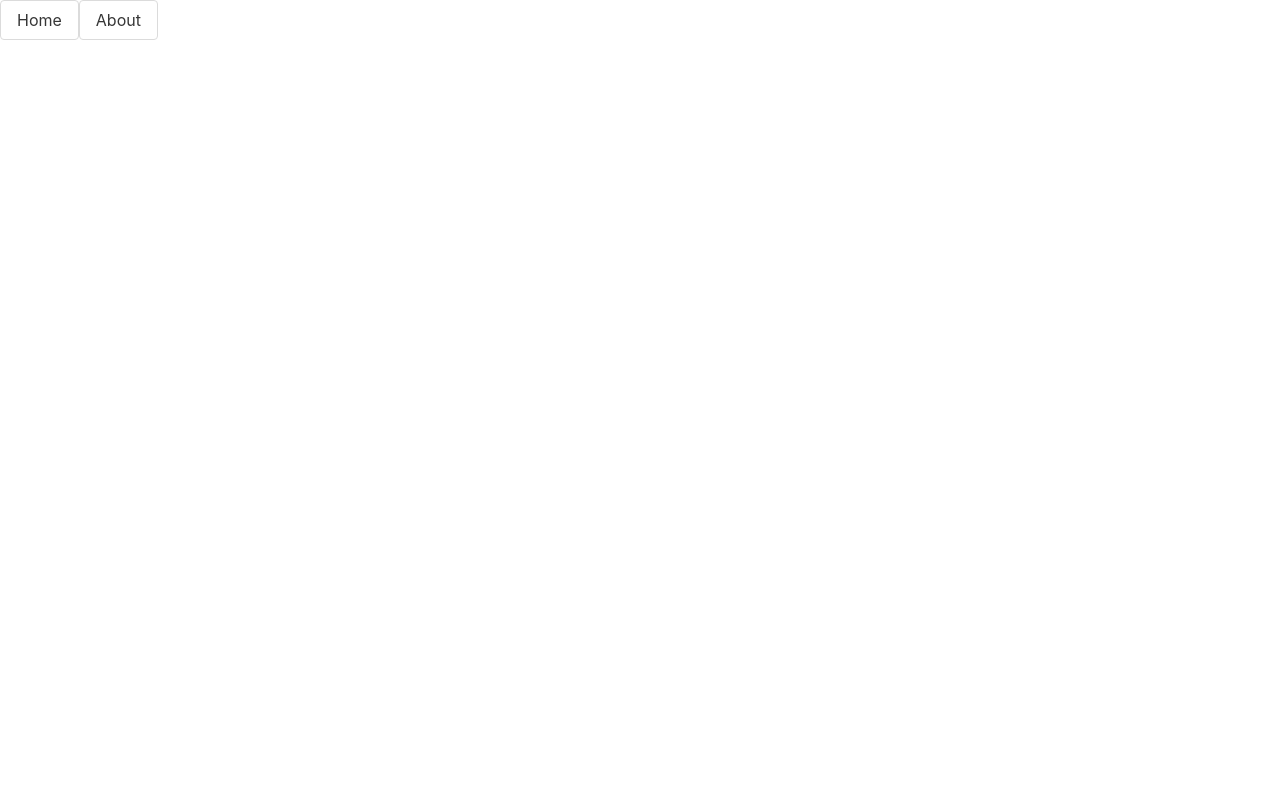
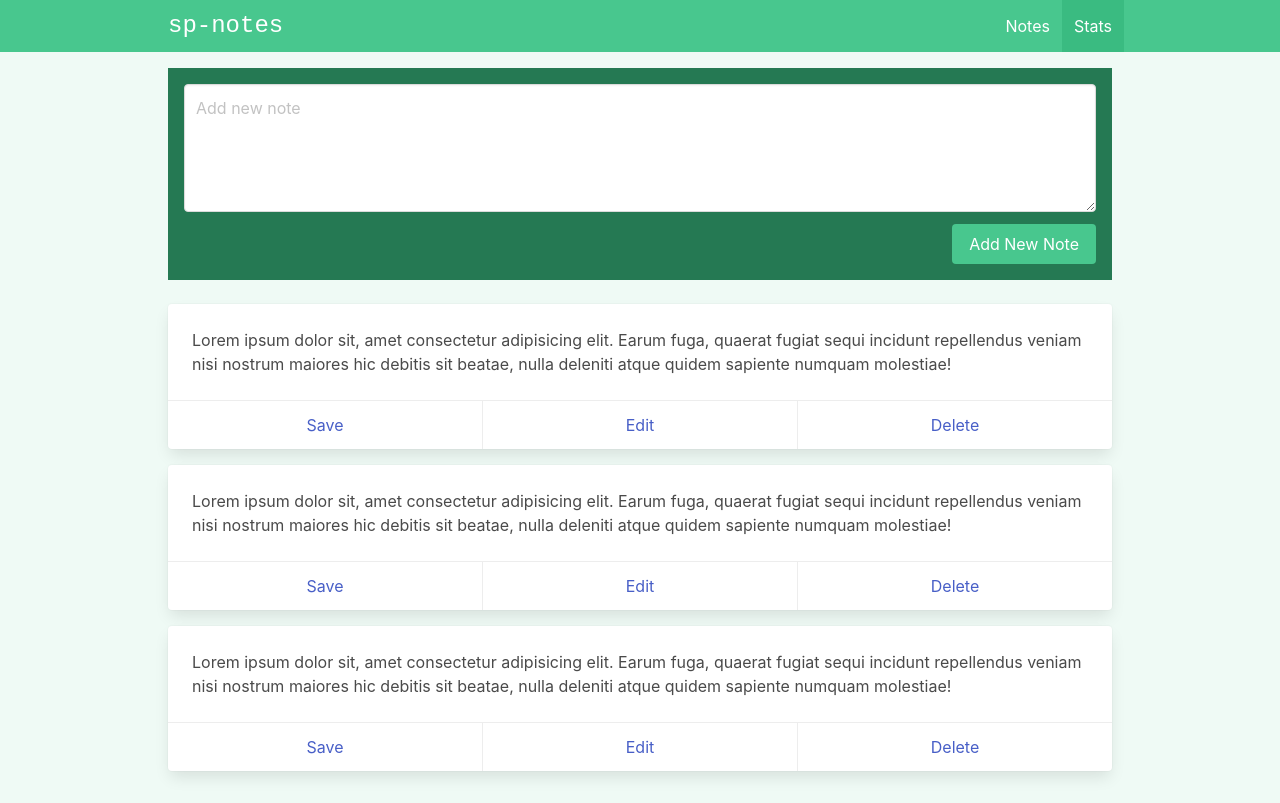
Before and after one commit to serhiipetrash/sp-notes, a Vue app: page /stats in a window 1280 px wide. Before the commit this address had no page. Built offline with nearby package versions, Linux system fonts and the light colour scheme.

Commit message:
add statsView whith Bulma design

```diff
--- a/index.html
+++ b/index.html
@@ -1,5 +1,5 @@
 <!DOCTYPE html>
-<html lang="en">
+<html lang="en" class="has-background-success-light">
   <head>
     <meta charset="UTF-8" />
     <link rel="icon" href="/favicon.ico" />
--- a/src/App.vue
+++ b/src/App.vue
@@ -1,17 +1,19 @@
+<template>
+  <NavBar />
+
+  <div class="container is-max-desktop px-2 py-4">
+    <RouterView />
+  </div>
+
+</template>
+
 <script setup>
-import { RouterLink, RouterView } from 'vue-router'
+import { RouterView } from 'vue-router'
+import NavBar from './components/Layout/NavBar.vue';
+
 
 </script>
 
-<template>
+<style>
 
-  <RouterLink to="/" class="button">Home</RouterLink>
-  <RouterLink to="/about" class="button">About</RouterLink>
-
-  <RouterView />
-
-</template>
-
-<style>
-/* @import 'bulma/css/bulma.min.css'; */
 </style>
--- /dev/null
+++ b/src/components/Layout/NavBar.vue
@@ -0,0 +1,53 @@
+<template>
+  <nav class="navbar is-success" aria-label="main navigation" role="navigation">
+    <div class="container is-max-desktop px-2">
+
+      <div class="navbar-brand">
+        <div class="navbar-item is-size-4 is-family-monospace">
+          sp-notes
+        </div>
+        <a :class="{'is-active' : showMobileNav }" @click.prevent="showMobileNav = !showMobileNav" class="navbar-burger"
+          aria-expanded="false" aria-label="menu" data-target="navbarBasicExample" role="button">
+          <span aria-hidden="true"></span>
+          <span aria-hidden="true"></span>
+          <span aria-hidden="true"></span>
+        </a>
+      </div>
+
+      <div :class="{'is-active' : showMobileNav }" id="navbarBasicExample" class="navbar-menu">
+        <div class="navbar-start">
+
+        </div>
+
+        <div class="navbar-end">
+
+          <RouterLink to="/" class="navbar-item" active-class="is-active">
+            Notes
+          </RouterLink>
+
+          <RouterLink to="/stats" class="navbar-item" active-class="is-active">
+            Stats
+          </RouterLink>
+
+        </div>
+      </div>
+    </div>
+  </nav>
+</template>
+
+<script setup >
+import { ref } from 'vue';
+import { RouterLink } from 'vue-router';
+
+const showMobileNav = ref(false)
+</script>
+
+<style>
+@media (max-width: 1023px) {
+  .navbar-menu {
+    position: absolute;
+    left: 0;
+    width: 100%;
+  }
+}
+</style>
--- a/src/router/index.js
+++ b/src/router/index.js
@@ -12,10 +12,12 @@ const router = createRouter({
     {
       path: '/about',
       name: 'about',
-      // route level code-splitting
-      // this generates a separate chunk (About.[hash].js) for this route
-      // which is lazy-loaded when the route is visited.
       component: () => import('../views/AboutView.vue')
+    },
+    {
+      path: '/stats',
+      name: 'stats',
+      component: () => import('../views/ViewNotes.vue')
     }
   ]
 })
--- /dev/null
+++ b/src/views/ViewNotes.vue
@@ -0,0 +1,38 @@
+<template>
+  <div class="notes">
+    <!-- form text area -->
+    <div class="has-background-success-dark p-4 mb-5">
+      <div class="field">
+      <div class="control">
+        <textarea class="textarea" placeholder="Add new note"></textarea>
+      </div>
+    </div>
+
+    <div class="field is-grouped is-grouped-right">
+      <div class="control">
+        <button class="button is-link has-background-success">
+          Add New Note
+        </button>
+      </div>
+
+    </div>
+    </div>
+
+    <!-- notes -->
+    <div v-for="i in 3" class="card mb-4">
+
+      <div class="card-content">
+        <div class="content">
+          Lorem ipsum dolor sit, amet consectetur adipisicing elit. Earum fuga, quaerat fugiat sequi incidunt
+          repellendus veniam nisi nostrum maiores hic debitis sit beatae, nulla deleniti atque quidem sapiente numquam
+          molestiae!
+        </div>
+      </div>
+      <footer class="card-footer">
+        <a href="#" class="card-footer-item">Save</a>
+        <a href="#" class="card-footer-item">Edit</a>
+        <a href="#" class="card-footer-item">Delete</a>
+      </footer>
+    </div>
+  </div>
+</template>
```
